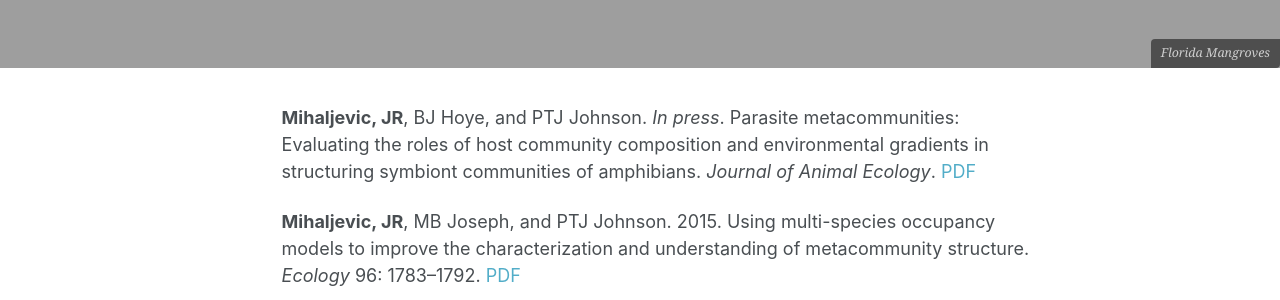
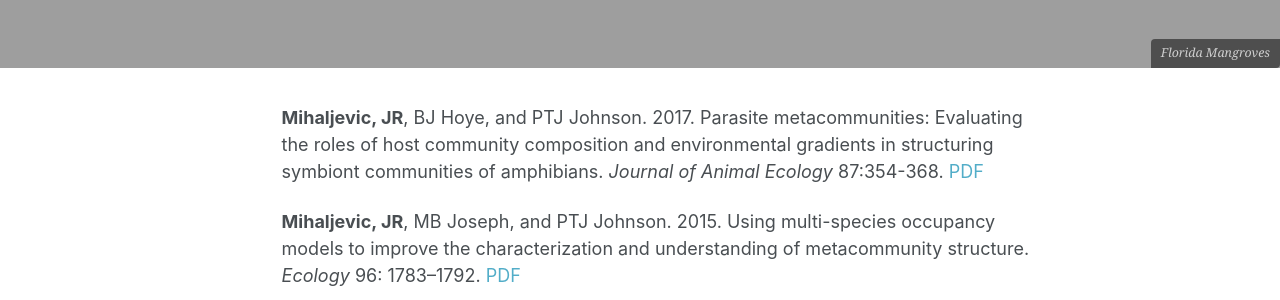
Before and after one commit to jrmihalj/jrmihalj.github.io, a Jekyll site: the page built from _pages/pubs.md, in a window 1280 px wide. Shown: the part 974-1274 px from the top of the page. Built offline with Jekyll 4.4.1, drawn with Linux system fonts in a browser that asks for light colours.

Commit message:
JAE paper now published in issue

```diff
--- a/_pages/pubs.md
+++ b/_pages/pubs.md
@@ -7,7 +7,7 @@ header:
 permalink: /publications/
 ---
 
-**Mihaljevic, JR**, BJ Hoye, and PTJ Johnson. *In press*. Parasite metacommunities: Evaluating the roles of host community composition and environmental gradients in structuring symbiont communities of amphibians. *Journal of Animal Ecology*. [PDF](https://drive.google.com/file/d/1UVSHMO-08w943HRcI9GnAOQwWU0tt5um/view?usp=sharing){:target="_blank"}
+**Mihaljevic, JR**, BJ Hoye, and PTJ Johnson. 2017. Parasite metacommunities: Evaluating the roles of host community composition and environmental gradients in structuring symbiont communities of amphibians. *Journal of Animal Ecology* 87:354-368. [PDF](https://drive.google.com/file/d/1UVSHMO-08w943HRcI9GnAOQwWU0tt5um/view?usp=sharing){:target="_blank"}
 
 **Mihaljevic, JR**, MB Joseph, and PTJ Johnson. 2015. Using multi-species occupancy models to improve the characterization and understanding of metacommunity structure. *Ecology* 96: 1783–1792. [PDF](https://drive.google.com/open?id=0B9UsfqlH3_y1MFVXbl9HRXpJclk){:target="_blank"}
 
```
